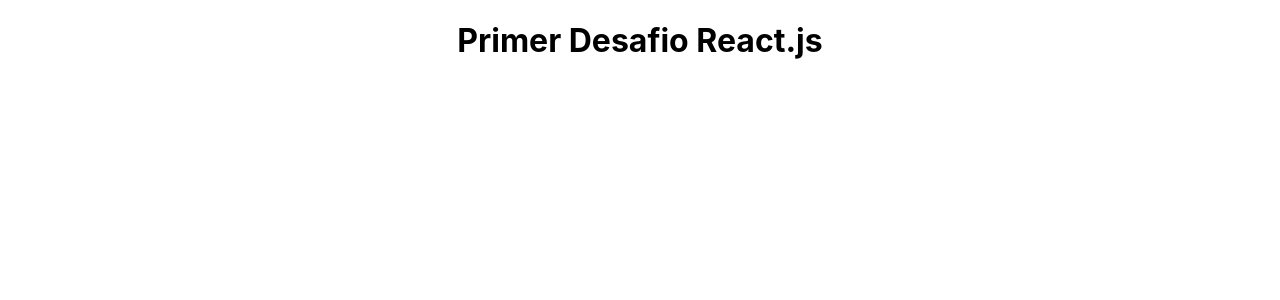
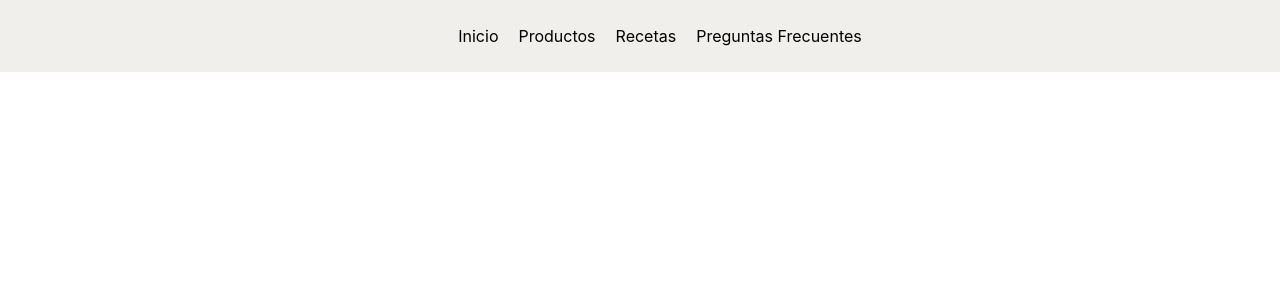
Before and after one commit to clarigullon/proyecto-react, a React (Create React App) app: page / in a window 1280 px wide. Shown: the top 300 px of the page. Built offline with nearby package versions, Linux system fonts and the light colour scheme.

Commit message:
agregando menu simple

```diff
--- a/src/App.js
+++ b/src/App.js
@@ -1,10 +1,12 @@
-import logo from './logo.svg';
 import './App.css';
-
+import NavBar from './components/NavBar'
 function App() {
   return (
     <div className="App">
-      <h1>Primer Desafio React.js</h1>
+      <header>
+        <NavBar></NavBar>
+      </header>
+
     </div>
   );
 }
--- /dev/null
+++ b/src/components/NavBar.css
@@ -0,0 +1,21 @@
+.NavBar {
+    background-color: #f0efeb;
+    display:flex;
+    justify-content: center;
+
+}
+
+.listaMenu {
+    list-style: none;
+
+}
+
+.listaMenu li {
+    display: inline-block;
+    padding: 10px;
+}
+
+.listaMenu li a {
+    text-decoration: none;
+    color: black;
+}
--- /dev/null
+++ b/src/components/NavBar.js
@@ -0,0 +1,19 @@
+import React from 'react'
+import './NavBar.css';
+
+const NavBar = () => {
+    return (
+        <div>
+            <nav className="NavBar">
+                <ul className="listaMenu">
+                    <li><a href="index.html">Inicio</a></li>
+                    <li><a href="productos.html">Productos</a></li>
+                    <li><a href="recetas.html">Recetas</a></li>
+                    <li><a href="preguntas-frecuentes.html">Preguntas Frecuentes</a></li>
+                </ul>
+            </nav>
+        </div>
+    )
+}
+
+export default NavBar
```
